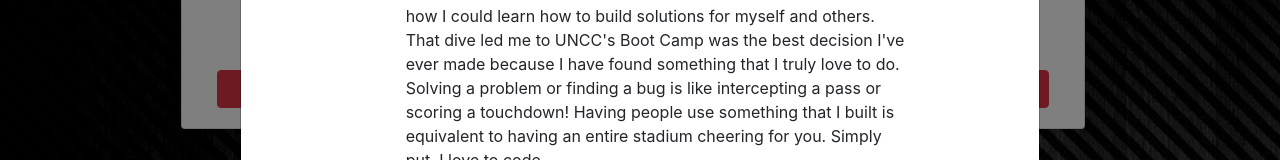
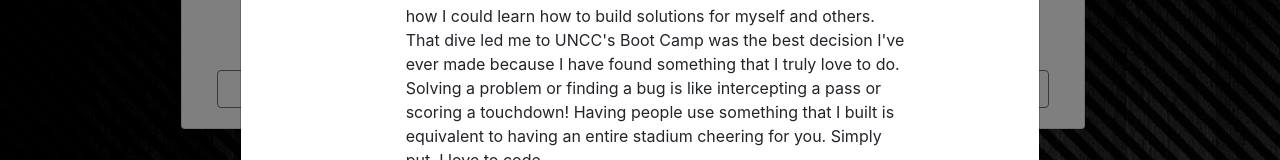
Before and after one commit to komplexnupe/komplexnupe.github.io, a React (Create React App) app: page / in a window 1280 px wide. Shown: the part 350-510 px from the top of the page. Built offline with nearby package versions, Linux system fonts and the light colour scheme.

Commit message:
button update

```diff
--- a/src/components/About/index.js
+++ b/src/components/About/index.js
@@ -4,7 +4,6 @@ import Button from 'react-bootstrap/Button';
 import Image from 'react-bootstrap/Image';
 import Col from 'react-bootstrap/Col'
 import { Row } from 'react-bootstrap';
-import Container from 'react-bootstrap/Container';
 import './style.css';
 
 
--- a/src/components/MiniProjects/index.js
+++ b/src/components/MiniProjects/index.js
@@ -13,7 +13,7 @@ const MiniProjects = (props) => {
                 <Card.Text>
                     {props.technology}
                 </Card.Text>
-                <Button variant="danger" href={props.url} className="btn btn-danger mt-auto" target="_blank" rel="noopener noreferrer">View Demo</Button>
+                <Button variant="outline-secondary" href={props.url} className="btn mt-auto" target="_blank" rel="noopener noreferrer">View Demo</Button>
             </Card.Body>
         </Card>
         </>
--- a/src/components/MiniProjects/style.css
+++ b/src/components/MiniProjects/style.css
@@ -1,4 +1,4 @@
 .btn {
-    background: #ea4335;
+    background: #dc7928;
     color: #ffffff;
 }
```
Also changed, not shown: 1 other file (tests, documents, lock files or other folders).
